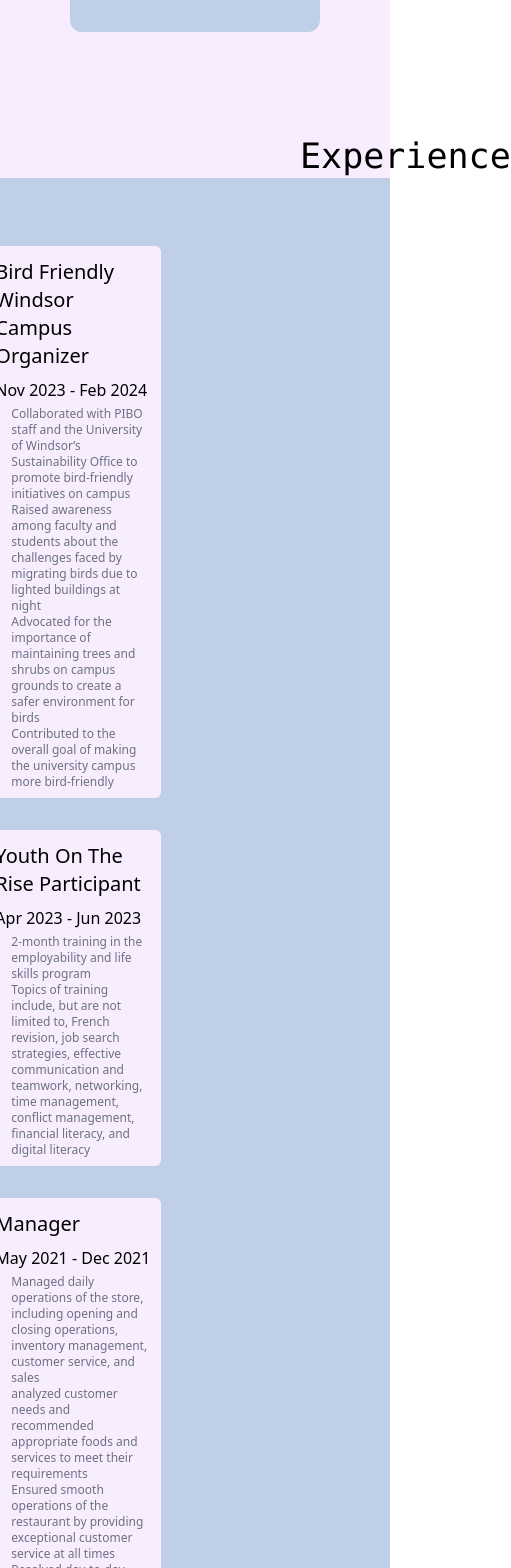
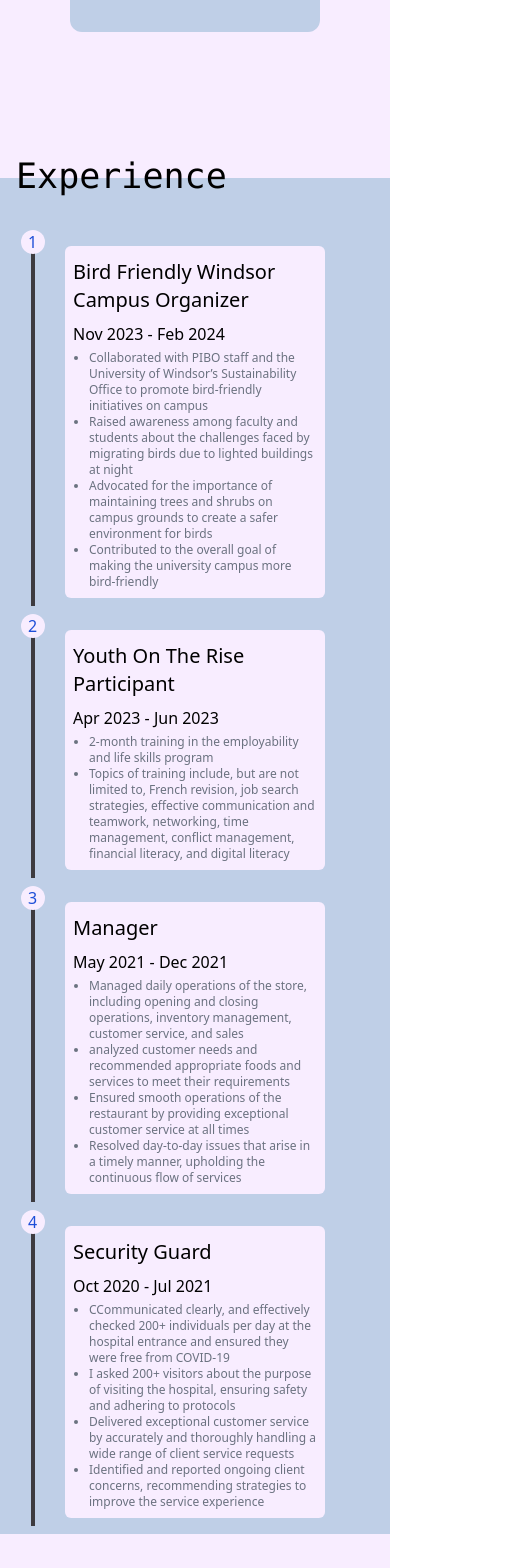
Before and after one commit to hkshakib/innovatesphere, a React (Create React App) app: page / in a window 390 px wide. Shown: the part 6860-8428 px from the top of the page, 511 px wide, since content can reach past the window. Built offline with nearby package versions, Linux system fonts and the light colour scheme.

Commit message:
fix: Experience responsive issues

```diff
--- a/src/pages/Experiences.jsx
+++ b/src/pages/Experiences.jsx
@@ -3,12 +3,12 @@ import React from "react";
 
 const Experiences = () => {
   return (
-    <div className="flex flex-col bg-[#BFCFE7]">
-      <div className="flex mb-20 basis-[20%] justify-start pl-[300px] relative bottom-12">
+    <div className="flex flex-col justify-center bg-[#BFCFE7]">
+      <div className="flex lg:mb-20 basis-[20%] lg:justify-start pl-4 lg:pl-[350px] relative md:bottom-12 bottom-[28px]">
         <h1 className="text-[35px] lg:text-[56px] font-mono">Experience</h1>
       </div>
-      <div className="flex flex-col">
-        <div className="max-w-7xl mx-auto w-full grid grid-cols-9 relative bottom-20 right-14 pb-4">
+      <div className="flex flex-col flex-1">
+        <div className="max-w-7xl mx-auto md:w-full grid grid-cols-6 lg:grid-cols-5 lg:relative bottom-20 right-14 pb-4">
           <div className="relative col-span-1 w-full h-full flex justify-center">
             <div className="h-full w-1 bg-[#3D3B40] mt-2"></div>
             <div className="absolute w-6 h-6 rounded-full bg-[#F8EDFF] z-1 text-blue-700 text-center">
@@ -54,7 +54,7 @@ const Experiences = () => {
             </div>
           </motion.div>
         </div>
-        <div className="max-w-7xl mx-auto w-full grid grid-cols-9 relative bottom-20 right-14 pb-4">
+        <div className="max-w-7xl mx-auto md:w-full grid grid-cols-6 lg:grid-cols-5 lg:relative bottom-20 right-14 pb-4">
           <div className="relative col-span-1 w-full h-full flex justify-center">
             <div className="h-full w-1 bg-[#3D3B40] mt-2"></div>
             <div className="absolute w-6 h-6 rounded-full bg-[#F8EDFF] z-1 text-blue-700 text-center">
@@ -92,7 +92,7 @@ const Experiences = () => {
             </div>
           </motion.div>
         </div>
-        <div className="max-w-7xl mx-auto w-full grid grid-cols-9 relative bottom-20 right-14 pb-4">
+        <div className="max-w-7xl mx-auto md:w-full grid grid-cols-6 lg:grid-cols-5 lg:relative bottom-20 right-14 pb-4">
           <div className="relative col-span-1 w-full h-full flex justify-center">
             <div className="h-full w-1 bg-[#3D3B40] mt-2"></div>
             <div className="absolute w-6 h-6 rounded-full bg-[#F8EDFF] z-1 text-blue-700 text-center">
@@ -135,7 +135,7 @@ const Experiences = () => {
             </div>
           </motion.div>
         </div>
-        <div className="max-w-7xl mx-auto w-full grid grid-cols-9 relative bottom-20 right-14 pb-4">
+        <div className="max-w-7xl mx-auto md:w-full grid grid-cols-6 lg:grid-cols-5 lg:relative bottom-20 right-14 pb-4">
           <div className="relative col-span-1 w-full h-full flex justify-center">
             <div className="h-full w-1 bg-[#3D3B40] mt-2"></div>
             <div className="absolute w-6 h-6 rounded-full bg-[#F8EDFF] z-1 text-blue-700 text-center">
```
